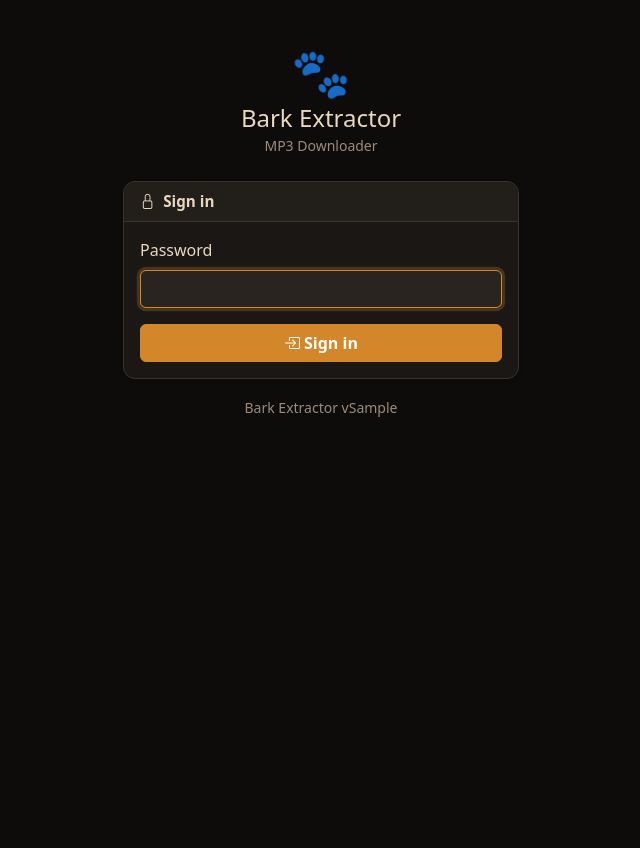
After one commit to ShowSysDan/Bark-Extractor, a Python web app: template templates/login.html in a window 1280 px wide. The commit adds this page. Shown: the whole page, without its empty margins (319-959 px from the left). Run offline with Jinja, Linux system fonts and the light colour scheme; the template is opened without the code that fills it: most values are stand-ins (such as "Sample title", 1, 10 or a date in 2020).

Commit message:
Add optional shared-password login gating the UI and all APIs
Set AUTH_PASSWORD to require a session for every page and API; leave it
empty to disable (e.g. behind an authenticated proxy), which keeps the
current open behaviour but now logs a startup warning.

- before_request gate: unauthenticated API calls get 401 JSON, pages are
  redirected to a new /login form. Static assets and the login page stay
  public.
- /login (constant-time password check) and /logout routes, with a
  per-IP brute-force throttle (5 failures / 5 min -> 429).
- Login template matching the app theme; logout button in the navbar when
  auth is enabled.
- Frontend wraps fetch so an expired session (401) bounces to /login.
- Open-redirect guard on the post-login ?next target.
- .env.example documents AUTH_PASSWORD and notes SECRET_KEY must be set so
  logins survive a restart; startup warns when it isn't.

Co-Authored-By: Claude Opus 4.8 <noreply@anthropic.com>
Claude-Session: https://claude.ai/code/session_01QVFrPmzgiPUMxCaukYG9FU

```diff
--- a/templates/index.html
+++ b/templates/index.html
@@ -24,6 +24,11 @@
               data-bs-toggle="modal" data-bs-target="#settingsModal">
         <i class="bi bi-gear"></i>
       </button>
+      {% if auth_enabled %}
+      <a class="btn btn-sm btn-outline-secondary" href="{{ url_for('logout') }}" title="Sign out">
+        <i class="bi bi-box-arrow-right"></i>
+      </a>
+      {% endif %}
     </div>
   </div>
 </nav>
--- /dev/null
+++ b/templates/login.html
@@ -0,0 +1,48 @@
+<!DOCTYPE html>
+<html lang="en">
+<head>
+  <meta charset="UTF-8" />
+  <meta name="viewport" content="width=device-width, initial-scale=1.0" />
+  <title>Sign in · Bark Extractor 🐾</title>
+  <link rel="stylesheet" href="{{ url_for('static', filename='css/bootstrap.min.css') }}" />
+  <link rel="stylesheet" href="{{ url_for('static', filename='css/bootstrap-icons.min.css') }}" />
+  <link rel="stylesheet" href="{{ url_for('static', filename='css/style.css') }}" />
+</head>
+<body>
+
+<div class="container" style="max-width: 420px;">
+  <div class="text-center mt-5 mb-4">
+    <div style="font-size: 3rem; line-height: 1;">🐾</div>
+    <h1 class="h4 mt-2 mb-0">Bark Extractor</h1>
+    <small class="text-muted">MP3 Downloader</small>
+  </div>
+
+  <div class="card shadow-sm">
+    <div class="card-header d-flex align-items-center gap-2">
+      <i class="bi bi-lock"></i>
+      <strong>Sign in</strong>
+    </div>
+    <div class="card-body">
+      {% if error %}
+      <div class="alert alert-danger py-2" role="alert">
+        <i class="bi bi-exclamation-triangle me-1"></i>{{ error }}
+      </div>
+      {% endif %}
+      <form method="POST" action="{{ url_for('login', next=request.args.get('next','')) }}" novalidate>
+        <label for="password" class="form-label">Password</label>
+        <input type="password" class="form-control mb-3" id="password" name="password"
+               autocomplete="current-password" autofocus required />
+        <button type="submit" class="btn btn-primary w-100">
+          <i class="bi bi-box-arrow-in-right me-1"></i>Sign in
+        </button>
+      </form>
+    </div>
+  </div>
+
+  <p class="text-center text-muted mt-3 mb-0">
+    <small>Bark Extractor v{{ app_version }}</small>
+  </p>
+</div>
+
+</body>
+</html>
```
Also changed, not shown: static/js/app.js (+19 -0 lines), 2 other files.
